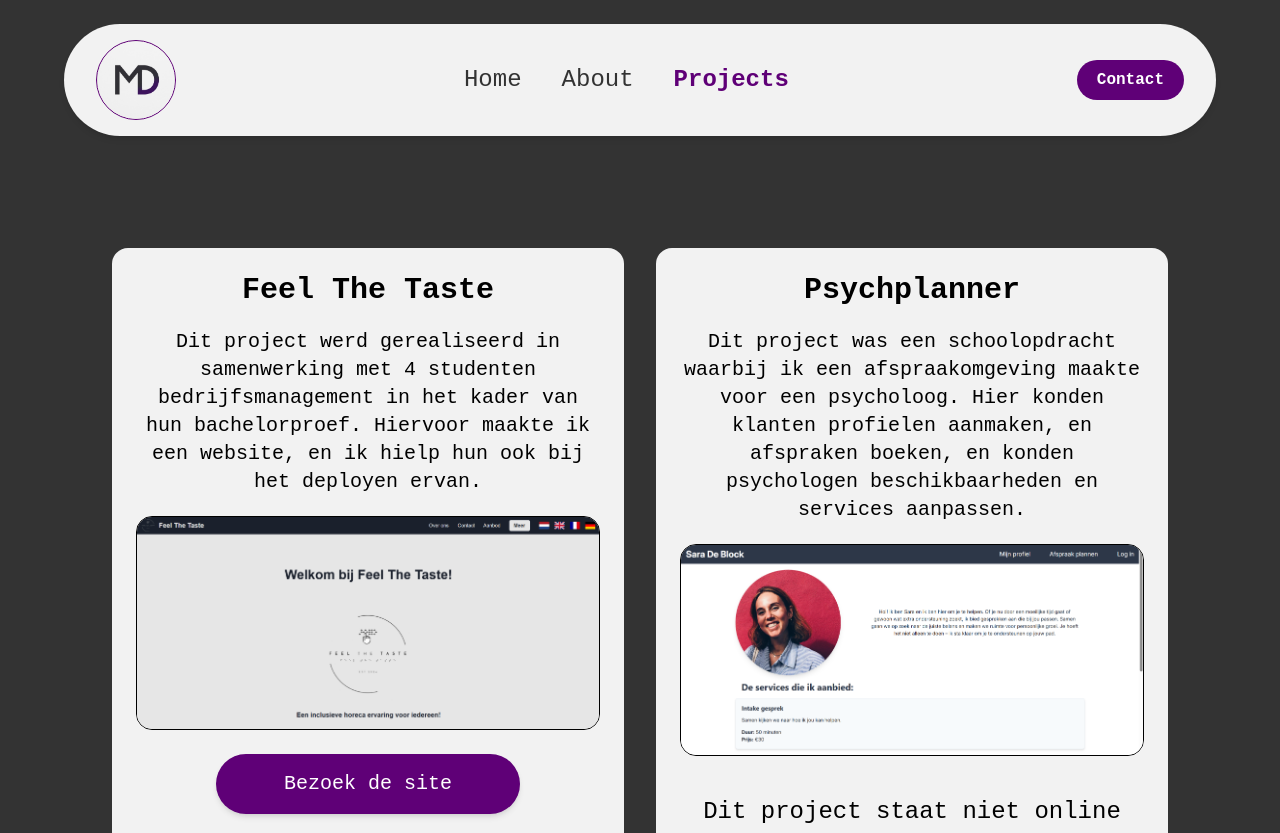
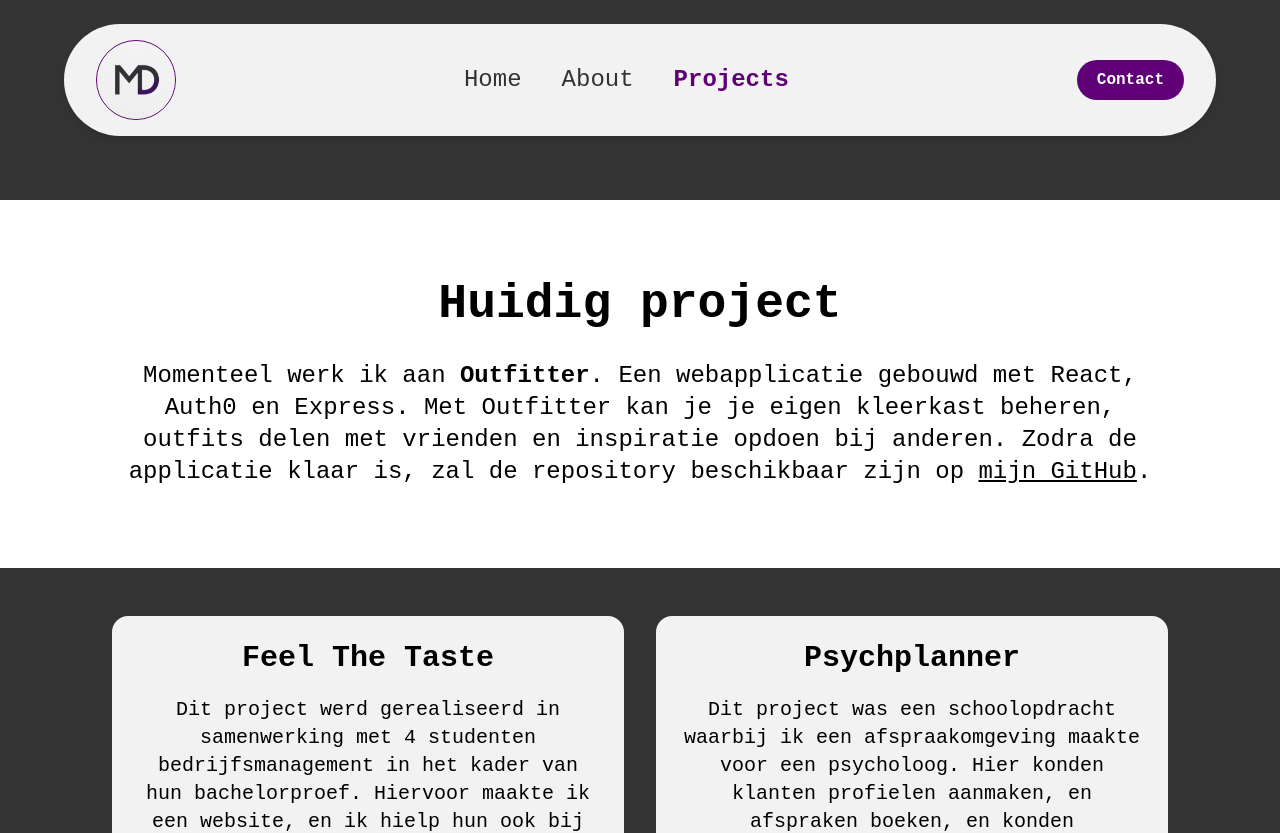
Before and after one commit to milandhondt/Portfolio, a React (Vite) app in the folder Portfolio/: page /projects in a window 1280 px wide. Shown: the top 833 px of the page. Built offline with nearby package versions, Linux system fonts and the light colour scheme; no server answers; a web font is replaced by a local one.

Commit message:
Added a 'current project' section

```diff
--- /dev/null
+++ b/Portfolio/src/components/Projects/CurrentProject.jsx
@@ -0,0 +1,13 @@
+const CurrentProject = ({ title, text }) => {
+  return (
+    <div className="p-15 py-5 m-15 text-center">
+      <h1 className="text-5xl font-bold mb-8">Huidig project</h1>
+      <p className="text-2xl">
+        Momenteel werk ik aan <b>{title}</b>. {text} Zodra de applicatie klaar is, zal de repository beschikbaar zijn op&nbsp;
+        <a href="https://github.com/milandhondt" className="underline">mijn GitHub</a>.
+      </p>
+    </div>
+  )
+}
+
+export default CurrentProject;
--- a/Portfolio/src/pages/ProjectPage.jsx
+++ b/Portfolio/src/pages/ProjectPage.jsx
@@ -1,10 +1,14 @@
 import ProjectList from "../components/Projects/ProjectList";
+import CurrentProject from "../components/Projects/CurrentProject";
 
 const ProjectPage = () => {
   return (
-    <div className="bg-[#333333]">
-      <ProjectList duo={false} />
-    </div>
+    <>
+      <CurrentProject title={'Outfitter'} text={'Een webapplicatie gebouwd met React, Auth0 en Express. Met Outfitter kan je je eigen kleerkast beheren, outfits delen met vrienden en inspiratie opdoen bij anderen.'} />
+      <div className="bg-[#333333]">
+        <ProjectList duo={false} />
+      </div>
+    </>
   )
 }
 export default ProjectPage;
```
